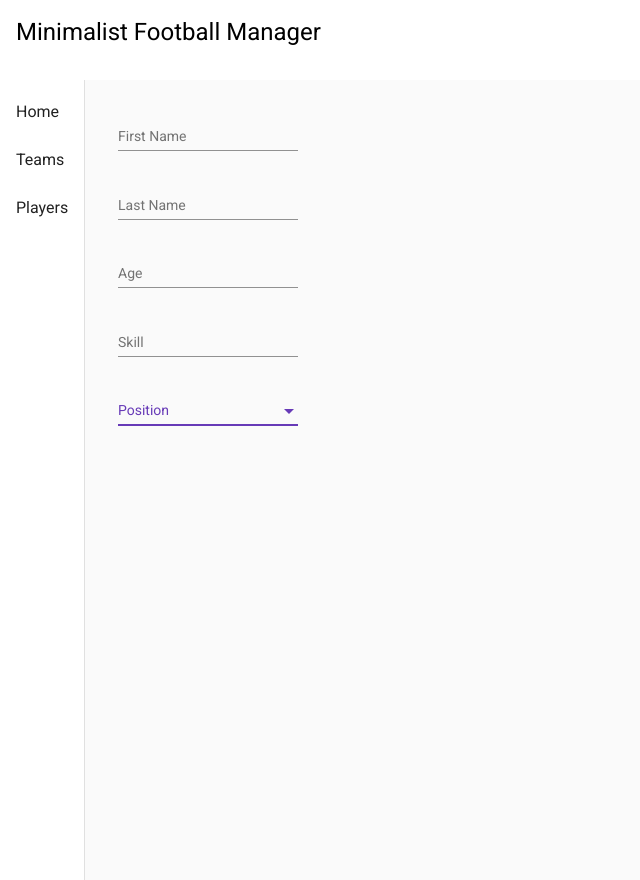
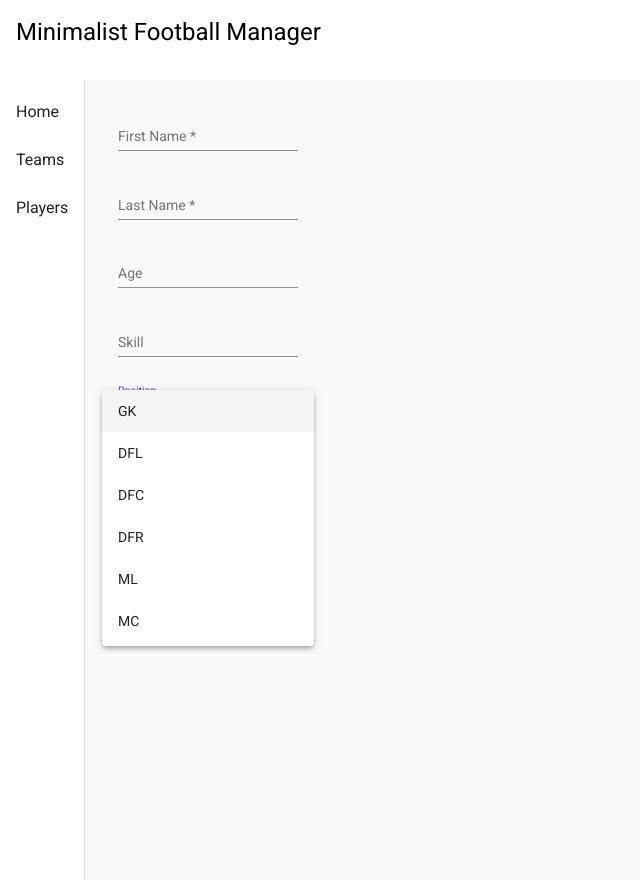
Before and after one commit to APacheco37/minimalist-fm-web, an Angular app: page /create in a window 1280 px wide. Both pictures are taken after a click on the element 208 px from the left and 411 px from the top of the page. Shown: the whole page, without its empty margins (0-640 px from the left). Built offline with nearby package versions, Linux system fonts and the light colour scheme.

Commit message:
Add form behaviour to create player page

```diff
--- a/src/app/features/player/player-create/player-create.component.html
+++ b/src/app/features/player/player-create/player-create.component.html
@@ -1,36 +1,44 @@
-<form class="create-player-form">
+<form [formGroup]="playerForm" (ngSubmit)="onSubmit()" class="create-player-form">
+
   <p>
     <mat-form-field>
       <mat-label>First Name</mat-label>
-      <input matInput>
+      <input matInput formControlName="firstName" required>
     </mat-form-field>
   </p>
+
   <p>
     <mat-form-field>
       <mat-label>Last Name</mat-label>
-      <input matInput>
+      <input matInput formControlName="lastName" required>
     </mat-form-field>
   </p>
+
   <p>
     <mat-form-field>
       <mat-label>Age</mat-label>
-      <input matInput type="number" min="15" max="40">
+      <input matInput formControlName="age" type="number" min="15" max="40">
     </mat-form-field>
   </p>
+
   <p>
     <mat-form-field>
       <mat-label>Skill</mat-label>
-      <input matInput type="number" min="1" max="99">
+      <input matInput formControlName="skill" type="number" min="1" max="99">
     </mat-form-field>
   </p>
-  <p>
+
+  <p *ngIf="positionOptions">
     <mat-form-field>
       <mat-label>Position</mat-label>
-      <mat-select>
-        <mat-option *ngFor="let position of positionOptions" [value]="position.value">
-          {{position.viewValue}}
+      <mat-select formControlName="position">
+        <mat-option *ngFor="let position of positionOptions" [value]="position">
+          {{position}}
         </mat-option>
       </mat-select>
     </mat-form-field>
   </p>
+
+  <button mat-button type="submit" [disabled]="!playerForm.valid">Submit</button>
+
 </form>
--- a/src/app/features/player/player-create/player-create.component.ts
+++ b/src/app/features/player/player-create/player-create.component.ts
@@ -1,6 +1,8 @@
 import { Component, OnInit } from '@angular/core';
+import { FormBuilder } from '@angular/forms';
 
-import { Position } from '../player';
+import { Position, Player } from '../player';
+import { PlayerService } from '../player.service';
 
 @Component({
   selector: 'app-player-create',
@@ -9,11 +11,39 @@ import { Position } from '../player';
 })
 export class PlayerCreateComponent implements OnInit {
 
-  positionOptions: Position;
+  positionOptions: Position[] = [];
+  playerForm = this.fb.group({
+    firstName: [''],
+    lastName: [''],
+    age: [''],
+    skill: [''],
+    position: [''],
+  });
 
-  constructor() { }
+  constructor(
+    private fb: FormBuilder,
+    private playerService: PlayerService,
+  ) { }
 
   ngOnInit(): void {
+    this.initializePositionOptions();
+  }
+
+  private initializePositionOptions(): void {
+    for (const position of Object.keys(Position)) {
+      this.positionOptions.push(Position[position]);
+    }
+  }
+
+  onSubmit(): void {
+    const player: Player = {
+      FirstName: this.playerForm.controls.firstName.value,
+      LastName: this.playerForm.controls.lastName.value,
+      Age: this.playerForm.controls.age.value,
+      Skill: this.playerForm.controls.skill.value,
+      Position: this.playerForm.controls.position.value,
+    };
+    this.playerService.addPlayer(player);
   }
 
 }
--- a/src/app/features/player/player.module.ts
+++ b/src/app/features/player/player.module.ts
@@ -1,5 +1,6 @@
 import { NgModule } from '@angular/core';
 import { CommonModule } from '@angular/common';
+import { ReactiveFormsModule } from '@angular/forms';
 
 import { PlayerRoutingModule } from './player-routing.module';
 import { PlayerListComponent } from './player-list/player-list.component';
@@ -18,6 +19,7 @@ import { PlayerCreateComponent } from './player-create/player-create.component';
     CommonModule,
     PlayerRoutingModule,
     MaterialModule,
+    ReactiveFormsModule,
   ],
   providers: [
     PlayerService,
--- a/src/app/features/player/player.ts
+++ b/src/app/features/player/player.ts
@@ -12,7 +12,7 @@ export enum Position {
 }
 
 export class Player {
-  Id: number;
+  Id?: number;
   FirstName: string;
   LastName: string;
   Age: number;
```
